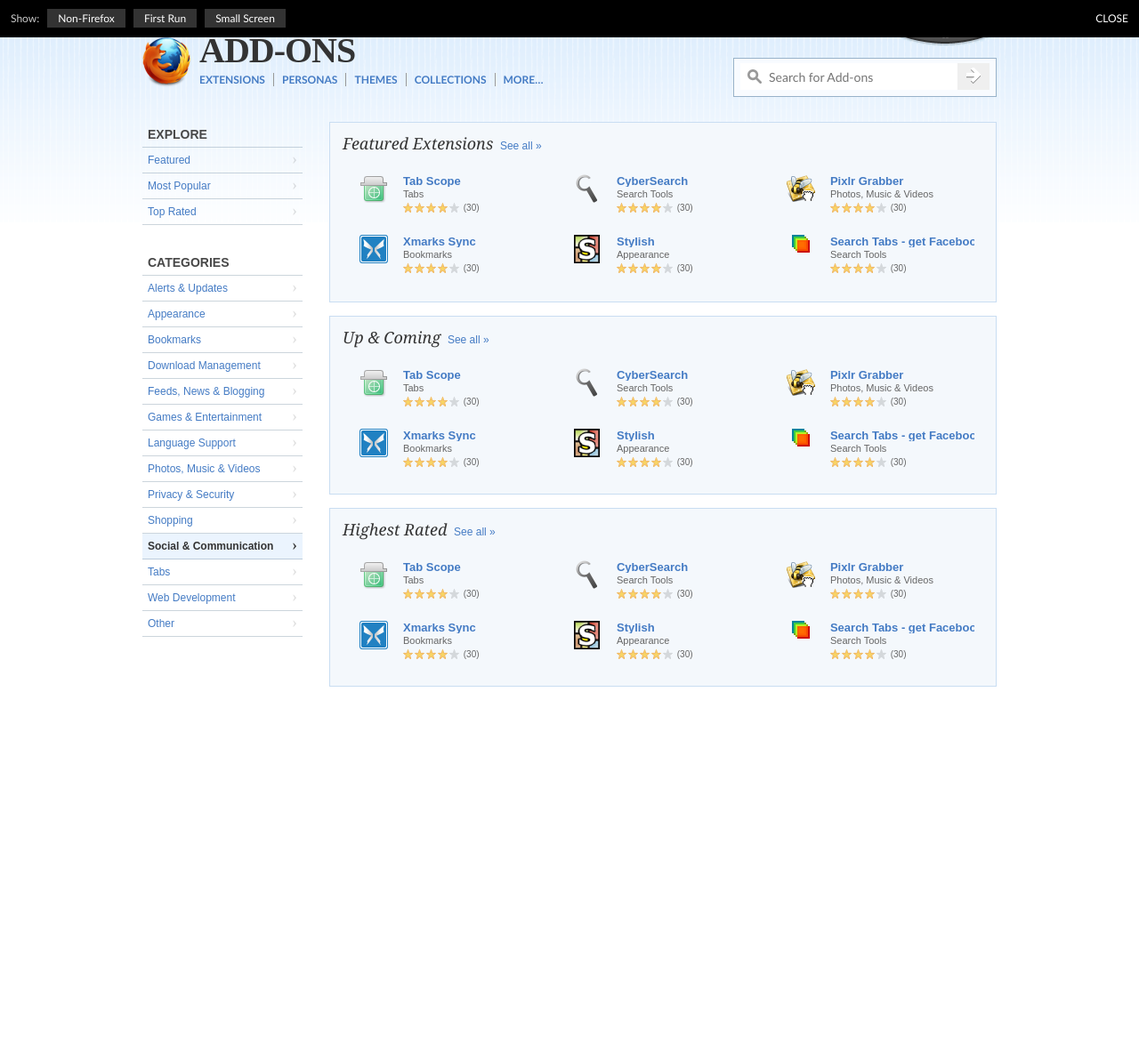
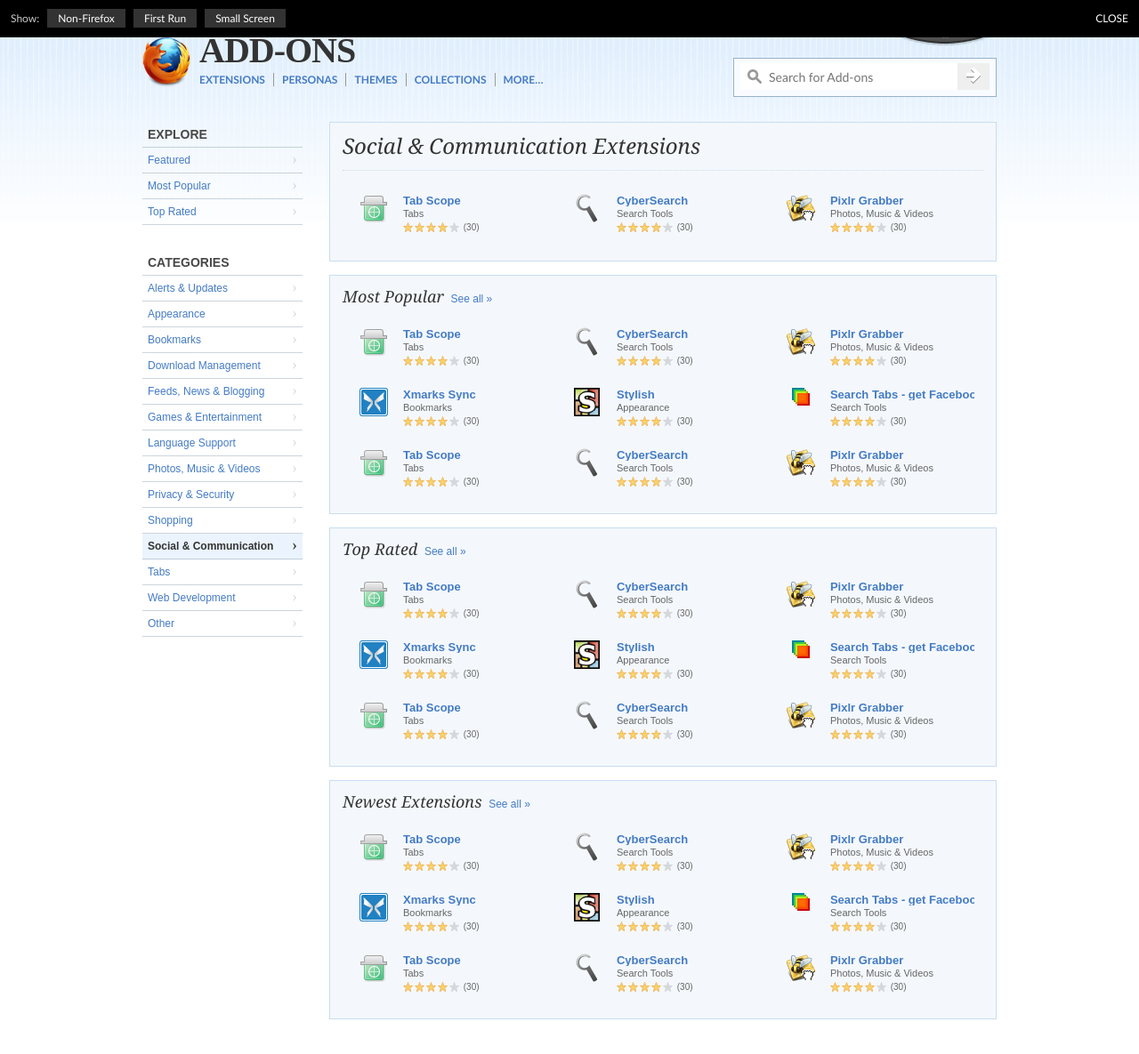
Before and after one commit to chowse/amo-redux, a Jekyll site: the page built from category.html, in a window 1280 px wide and 1361 px high. Shown: the top 1185 px of the window at 89% size. Built offline with Jekyll 4.4.1, drawn with Linux system fonts in a browser that asks for light colours; some web fonts are replaced.

Commit message:
Added more content to categories page

```diff
--- a/category.html
+++ b/category.html
@@ -63,17 +63,16 @@
 <div class="primary-col">
 
 	<section id="featured" class="island deep">
-		<header>
+		<header class="large">
 			<h2>
-				Featured Extensions
-				<a href="#">See all &raquo;</a>
+				Social &amp; Communication Extensions
 			</h2>
 		</header>
 
 		<div class="pages">
 			<ul class="page threecol">
 				<!--
-				{% for ext in page.featured-exts %}
+				{% for ext in page.featured-exts limit:3 %}
 				--><li>
 					<div class="extension">
 						<div class="main">
@@ -115,7 +114,7 @@
 	<section id="featured" class="island">
 		<header>
 			<h2>
-				Up &amp; Coming
+				Most Popular
 				<a href="#">See all &raquo;</a>
 			</h2>
 		</header>
@@ -123,7 +122,9 @@
 		<div class="pages">
 			<ul class="page threecol">
 				<!--
-				{% for ext in page.featured-exts %}
+				{% for i in (1..2) %}
+				{% if i == 1 %}{% assign j = 6 %}{% else %}{% assign j = 3 %}{% endif %}
+				{% for ext in page.featured-exts limit:j %}
 				--><li>
 					<div class="extension">
 						<div class="main">
@@ -157,15 +158,17 @@
 					</div>
 				</li><!--
 				{% endfor %}
+				{% endfor %}
 				-->
 			</ul>
 		</div>
 	</section>
 
+
 	<section id="featured" class="island">
 		<header>
 			<h2>
-				Highest Rated
+				Top Rated
 				<a href="#">See all &raquo;</a>
 			</h2>
 		</header>
@@ -173,7 +176,9 @@
 		<div class="pages">
 			<ul class="page threecol">
 				<!--
-				{% for ext in page.featured-exts %}
+				{% for i in (1..2) %}
+				{% if i == 1 %}{% assign j = 6 %}{% else %}{% assign j = 3 %}{% endif %}
+				{% for ext in page.featured-exts limit:j %}
 				--><li>
 					<div class="extension">
 						<div class="main">
@@ -207,6 +212,61 @@
 					</div>
 				</li><!--
 				{% endfor %}
+				{% endfor %}
+				-->
+			</ul>
+		</div>
+	</section>
+
+
+	<section id="featured" class="island">
+		<header>
+			<h2>
+				Newest Extensions
+				<a href="#">See all &raquo;</a>
+			</h2>
+		</header>
+
+		<div class="pages">
+			<ul class="page threecol">
+				<!--
+				{% for i in (1..2) %}
+				{% if i == 1 %}{% assign j = 6 %}{% else %}{% assign j = 3 %}{% endif %}
+				{% for ext in page.featured-exts limit:j %}
+				--><li>
+					<div class="extension">
+						<div class="main">
+							<p class="icon"><img src="static/img/icons/{{ ext.icon }}" /></p>
+							<p class="title"><a href="detail.html">{{ ext.name }}</a></p>
+							<p class="category">{{ ext.category }}</p>
+							<p class="rating"><span class="rating-stars rating-4"></span> (30)</p>
+						</div>
+
+						<div class="more">
+							<div class="install">
+								<a class="button small install" href="#"><span>Add to Firefox</span></a>
+							</div>
+
+							<div class="desc">
+								<p>
+									{{ ext.desc }}
+								</p>
+							</div>
+
+							<div class="author">
+								by <a href="#">{{ ext.author }}</a>
+							</div>
+
+							<div class="meta">
+								<p class="users">
+									9,999,999 users
+								</p>
+							</div>
+						</div>
+					</div>
+				</li><!--
+				{% endfor %}
+				{% endfor %}
 				-->
 			</ul>
 		</div>
--- a/static/style.css
+++ b/static/style.css
@@ -916,10 +916,8 @@
 				border: 1px solid transparent;
 				border-bottom-width: 0;
 				color: #447BC4;
-				z-index: 1001;
+				z-index: 10001;
 				-moz-border-radius: 3px 3px 0 0;
-				-moz-transition-property: background, border;
-				-moz-transition-duration: .2s;
 			}
 			#site-nav li:hover .top-menu {
 				background: #fff;
@@ -947,7 +945,7 @@
 			}
 		#site-nav .submenu {
 			position: absolute;
-			z-index: 1000;
+			z-index: 10000;
 			left: -1000em;
 			top: 24px;
 			width: 190px;
@@ -961,8 +959,6 @@
 			opacity: 0;
 			-moz-box-shadow: 0 0 4px rgba(0, 0, 0, .4),
 			                 0 -2px 0 rgba(152, 178, 201, 0.3) inset;
-			-moz-transition-property: opacity;
-			-moz-transition-duration: .2s;
 		}
 		#site-nav .submenu.two-col {
 			-moz-column-count: 2;
```
